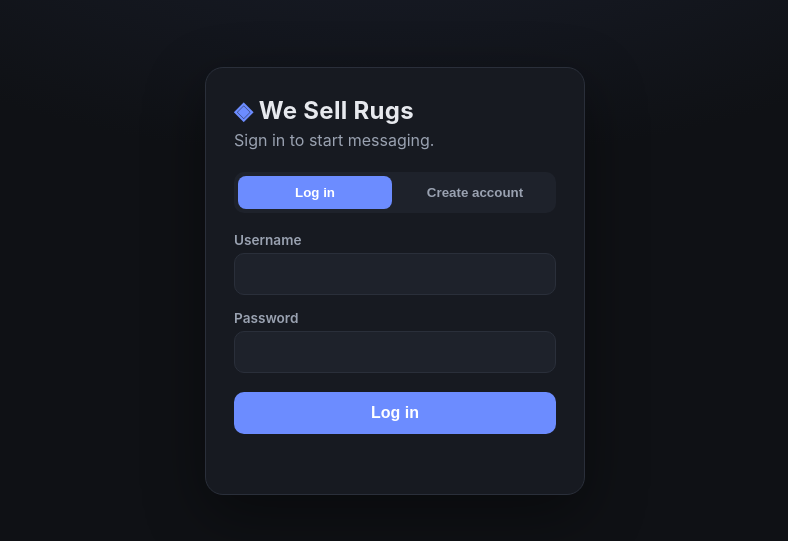
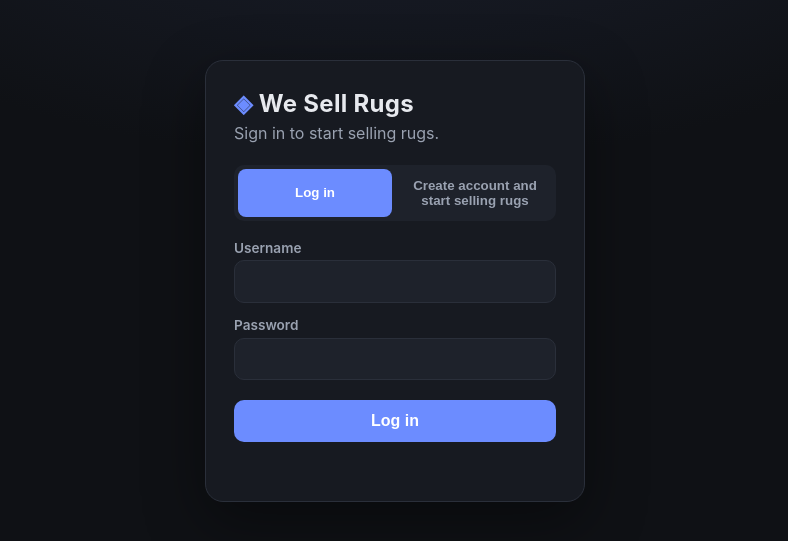
Before and after one commit to phill-svg/wesellrugs, a website: page public/index.html in a window 1280 px wide. Shown: the part 119-660 px from the top of the page, without its empty margins (245-1033 px from the left). Drawn offline with Linux system fonts and the light colour scheme; no server answers.

Commit message:
Update index.html

```diff
--- a/public/index.html
+++ b/public/index.html
@@ -13,11 +13,11 @@
   <div id="auth-screen" class="auth-screen">
     <div class="auth-card">
       <div class="auth-brand"><span class="logo">◈</span> We Sell Rugs</div>
-      <p class="auth-tagline">Sign in to start messaging.</p>
+      <p class="auth-tagline">Sign in to start selling rugs.</p>
 
       <div class="tabs">
         <button class="tab active" data-tab="login" type="button">Log in</button>
-        <button class="tab" data-tab="register" type="button">Create account</button>
+        <button class="tab" data-tab="register" type="button">Create account and start selling rugs</button>
       </div>
 
       <form id="login-form" class="auth-form">
```
